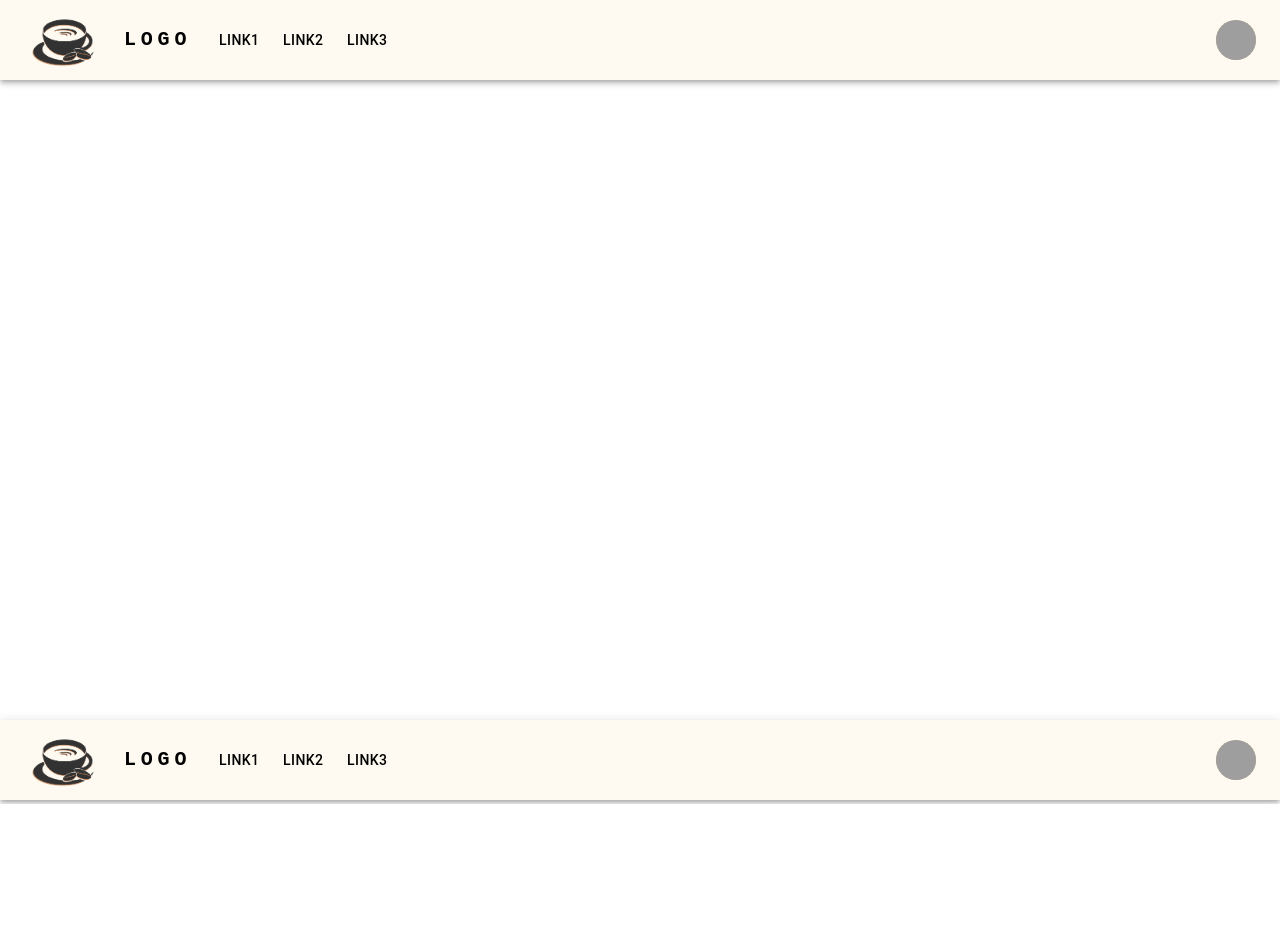
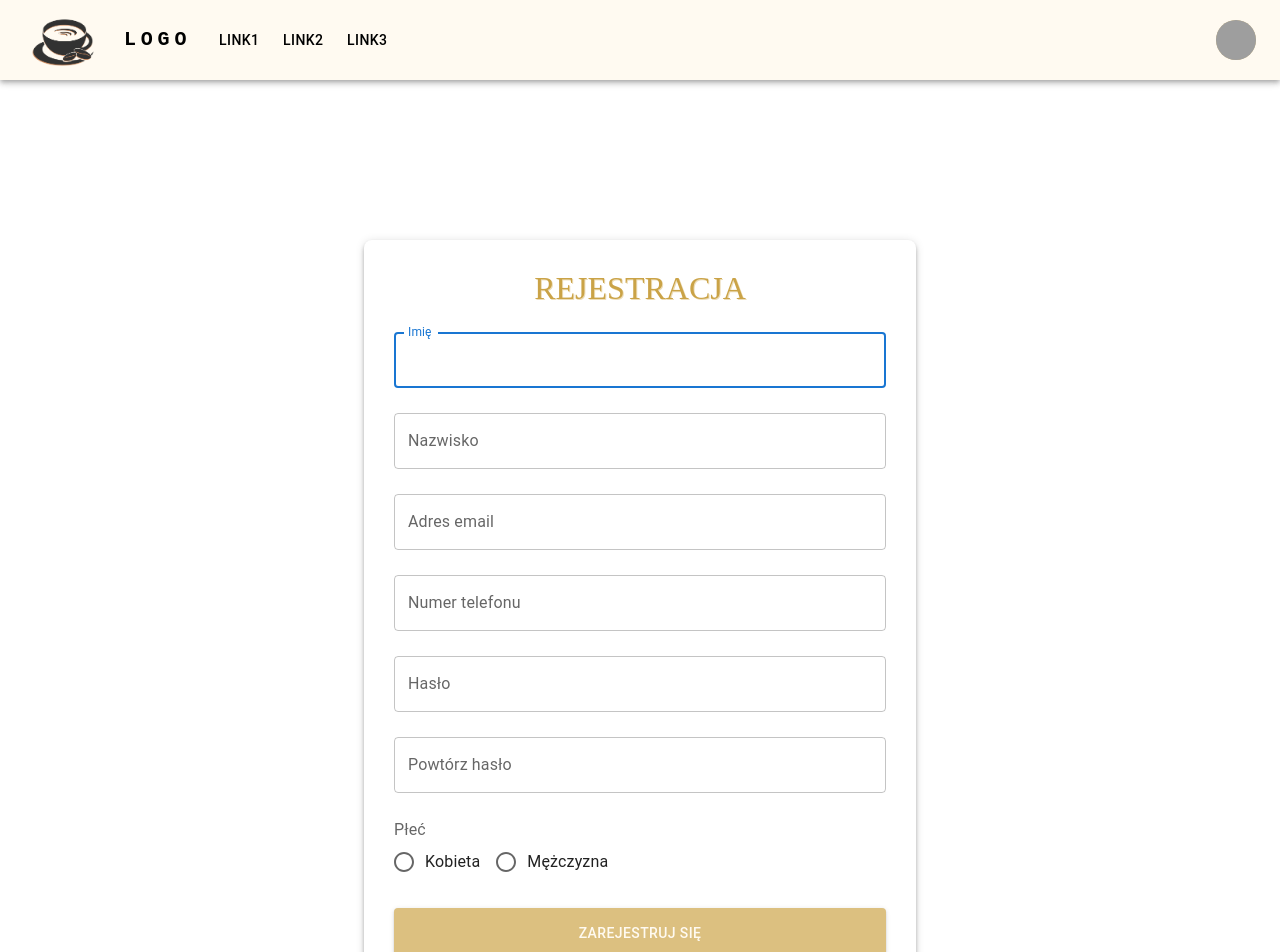
Before and after one commit to kardahim/cafe-frontend, a React (Create React App) app: page /register in a window 1280 px wide. Shown: the top 952 px of the page. Before the commit the page ends 804 px from the top, so only its background shows below. Built offline with nearby package versions, Linux system fonts and the light colour scheme; grey boxes are pictures that could not be loaded.

Commit message:
register page (template) finish

```diff
--- a/src/App.tsx
+++ b/src/App.tsx
@@ -7,6 +7,7 @@ import Navbar from './components/navbar/Navbar'
 
 // import pages
 import Login from './pages/login/Login'
+import Register from './pages/register/Register';
 
 function App() {
   return (
@@ -15,6 +16,7 @@ function App() {
         <Navbar />
         <Routes>
           <Route path='/login' element={<Login />} />
+          <Route path='/register' element={<Register />} />
         </Routes>
         {/* footer */}
         <Navbar />
--- a/src/components/navbar/Navbar.scss
+++ b/src/components/navbar/Navbar.scss
@@ -2,6 +2,7 @@
 
 .navbar {
     background-color: $floral-white  !important;
+    margin-bottom: 10rem;
 
     .navbar__content {
         color: black;
--- a/src/pages/login/Login.tsx
+++ b/src/pages/login/Login.tsx
@@ -11,7 +11,6 @@ import { useFormik } from "formik"
 import { LoginValidationSchema } from "../../validations/LoginValidationSchema";
 import './Login.scss'
 
-
 function Login() {
 
     const formik = useFormik({
@@ -24,8 +23,6 @@ function Login() {
             alert('Do something')
         }
     });
-
-    console.log(LoginValidationSchema)
 
     return (
         <Container maxWidth="sm" className='login'>
--- /dev/null
+++ b/src/pages/register/Register.scss
@@ -0,0 +1,46 @@
+@import '../../assets/scss/variables.scss';
+
+$space-between-items: 25px;
+$error-color: #d32f2f;
+
+.register {
+    .register__card {
+        padding: 30px;
+        border-radius: 8px;
+
+        .register__card__header {
+            margin-bottom: $space-between-items;
+            text-align: center;
+            text-transform: uppercase;
+            font-size: 2rem;
+            color: $aztec-gold;
+            text-shadow: 1px 1px $dutch-white;
+        }
+
+        .register__card__content {
+            display: flex;
+            flex-direction: column;
+
+            .register__content__input {
+                margin-bottom: $space-between-items;
+            }
+
+            .register__content__button {
+                color: $floral-white;
+                background-color: $burlywood;
+                margin-bottom: $space-between-items;
+                height: 50px;
+            }
+
+            .register__content__link {
+                color: black;
+                text-align: right;
+            }
+
+            .register__content__radio-error {
+                color: $error-color;
+                margin-bottom: $space-between-items;
+            }
+        }
+    }
+}
--- /dev/null
+++ b/src/pages/register/Register.tsx
@@ -0,0 +1,150 @@
+import {
+    Container,
+    TextField,
+    Button,
+    Paper,
+    Link,
+    Box,
+    RadioGroup,
+    Radio,
+    FormControlLabel,
+    FormLabel,
+    FormHelperText
+} from "@mui/material";
+
+import { useFormik } from "formik"
+import { RegisterValidationSchema } from "../../validations/RegisterValidationSchema";
+import './Register.scss'
+
+function Register() {
+    const formik = useFormik({
+        initialValues: {
+            firstname: '',
+            lastname: '',
+            email: '',
+            phoneNumber: '',
+            password: '',
+            repeatPassword: '',
+            sex: ''
+        },
+        validationSchema: RegisterValidationSchema,
+        onSubmit: (values) => {
+            alert('Do something')
+        }
+    });
+
+    return (
+        <Container maxWidth="sm" className='register'>
+            <Paper elevation={4} className='register__card'>
+                <Box className='register__card__header'>
+                    rejestracja
+                </Box>
+                <Box className='register__card__content'>
+                    <form onSubmit={formik.handleSubmit}>
+                        <TextField className='register__content__input'
+                            variant='outlined'
+                            label='Imię'
+                            fullWidth
+                            autoComplete='given-name'
+                            autoFocus
+                            name='firstname'
+                            value={formik.values.firstname}
+                            onChange={formik.handleChange}
+                            error={formik.touched.firstname && Boolean(formik.errors.firstname)}
+                            helperText={formik.touched.firstname && formik.errors.firstname}
+                        />
+                        <TextField className='register__content__input'
+                            variant='outlined'
+                            label='Nazwisko'
+                            fullWidth
+                            autoComplete='family-name'
+                            name='lastname'
+                            value={formik.values.lastname}
+                            onChange={formik.handleChange}
+                            error={formik.touched.lastname && Boolean(formik.errors.lastname)}
+                            helperText={formik.touched.lastname && formik.errors.lastname}
+                        />
+                        <TextField className='register__content__input'
+                            variant='outlined'
+                            label='Adres email'
+                            fullWidth
+                            autoComplete='email'
+                            name='email'
+                            value={formik.values.email}
+                            onChange={formik.handleChange}
+                            error={formik.touched.email && Boolean(formik.errors.email)}
+                            helperText={formik.touched.email && formik.errors.email}
+                        />
+                        <TextField className='register__content__input'
+                            variant='outlined'
+                            label='Numer telefonu'
+                            fullWidth
+                            autoComplete='tel-national'
+                            name='phoneNumber'
+                            value={formik.values.phoneNumber}
+                            onChange={formik.handleChange}
+                            error={formik.touched.phoneNumber && Boolean(formik.errors.phoneNumber)}
+                            helperText={formik.touched.phoneNumber && formik.errors.phoneNumber}
+                        />
+                        <TextField className='register__content__input'
+                            variant='outlined'
+                            label='Hasło'
+                            fullWidth
+                            autoComplete='current-password'
+                            type='password'
+                            name='password'
+                            value={formik.values.password}
+                            onChange={formik.handleChange}
+                            error={formik.touched.password && Boolean(formik.errors.password)}
+                            helperText={formik.touched.password && formik.errors.password}
+                        />
+                        <TextField className='register__content__input'
+                            variant='outlined'
+                            label='Powtórz hasło'
+                            fullWidth
+                            autoComplete='current-password'
+                            type='password'
+                            name='repeatPassword'
+                            value={formik.values.repeatPassword}
+                            onChange={formik.handleChange}
+                            error={formik.touched.repeatPassword && Boolean(formik.errors.repeatPassword)}
+                            helperText={formik.touched.repeatPassword && formik.errors.repeatPassword}
+
+                        />
+                        <FormLabel>Płeć</FormLabel>
+                        <RadioGroup className="register__content__radio"
+                            row
+                            name='sex'
+                            onChange={formik.handleChange}
+                            value={formik.values.sex}
+                        // error={formik.touched.sex && Boolean(formik.errors.sex)}
+                        // helperText={formik.touched.sex && formik.errors.sex}
+                        >
+                            <FormControlLabel value="Kobieta" control={<Radio />} label="Kobieta" />
+                            <FormControlLabel value="Mężczyzna" control={<Radio />} label="Mężczyzna" />
+                            {/* <FormControlLabel value="Inna" control={<Radio />} label="Inna" /> */}
+                        </RadioGroup>
+                        {(formik.touched.sex && Boolean(formik.errors.sex)) ?
+                            <FormHelperText className="register__content__radio-error">{formik.touched.sex && formik.errors.sex}</FormHelperText>
+                            :
+                            <FormHelperText className="register__content__radio-error"></FormHelperText>
+                        }
+                        <Button className='register__content__button'
+                            variant='contained'
+                            fullWidth
+                            type='submit'
+                        >
+                            Zarejestruj się
+                        </Button>
+                    </form>
+                    <Link href="/login" className='register__content__link'
+                        underline='hover'>
+                        Masz już konto?
+                    </Link>
+                </Box>
+            </Paper>
+        </Container>
+    )
+}
+
+export default Register
--- /dev/null
+++ b/src/validations/RegisterValidationSchema.ts
@@ -0,0 +1,31 @@
+import * as Yup from "yup"
+
+export const RegisterValidationSchema = Yup.object({
+    firstname: Yup
+        .string()
+        .required("Imię jest wymagane"),
+    lastname: Yup
+        .string()
+        .required("Nazwisko jest wymagane"),
+    email: Yup
+        .string()
+        .required("Email jest wymagany")
+        .email("Wprowadź poprawny adres email"),
+    phoneNumber: Yup
+        .string()
+        .required("Hasło jest wymagane")
+        .matches(/^[1-9][0-9]{8}$/, "Wpisz poprawny numer telefonu"),
+    password: Yup
+        .string()
+        .required("Hasło jest wymagane")
+        .matches(/^(?=.*?[A-Z])(?=.*?[a-z])(?=.*?[0-9])(?=.*?[#?!@$ %^&*-]).{8,}$/, "Hasło musi zawierać znak specjalny, cyfrę, wielką i małą literę oraz minimum 8 znaków"),
+    repeatPassword: Yup
+        .string()
+        .required("Hasło jest wymagane")
+        // check that password and repeatPassword are same
+        .oneOf([Yup.ref('password')], "Hasło musi być identyczne"),
+    sex: Yup
+        .string()
+        // add 'Inne' if we use third radio
+        .required("Zaznaczenie jest wymagane").oneOf(["Kobieta", "Mężczyzna"])
+});
```
